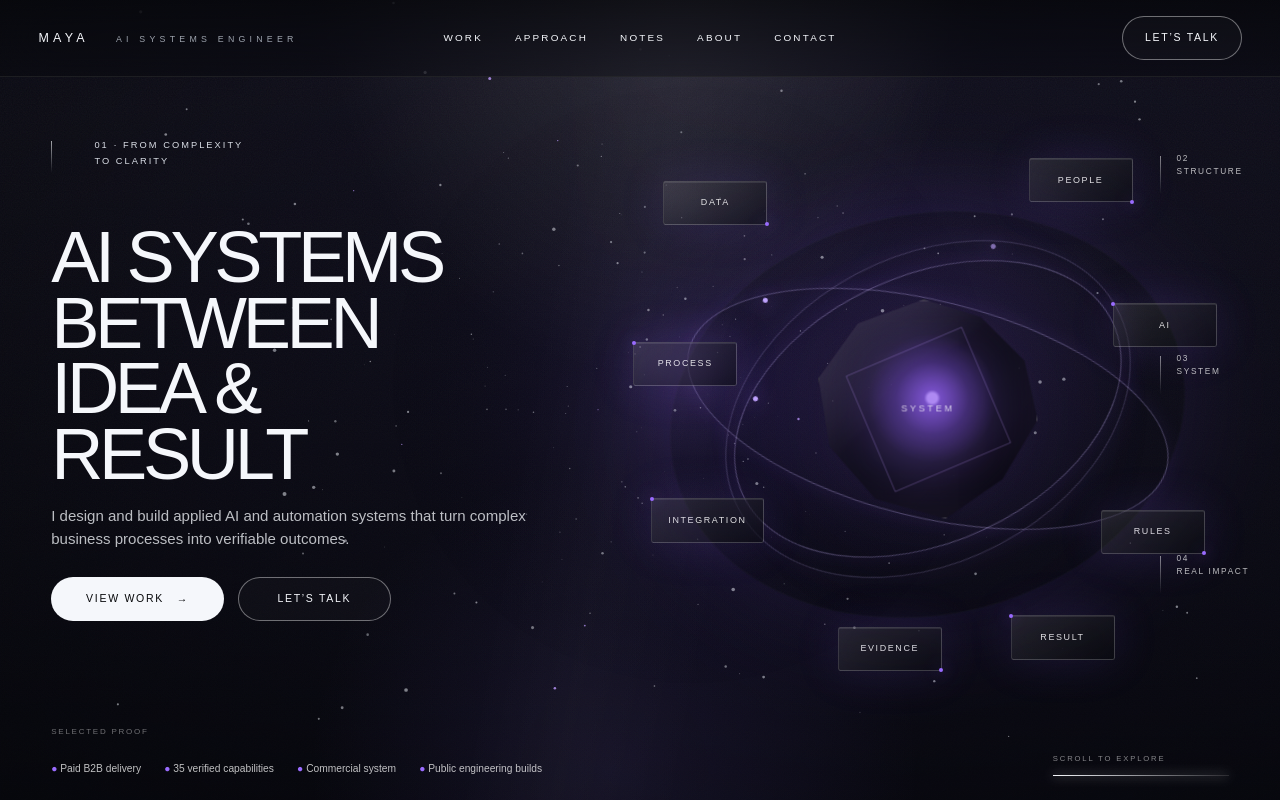
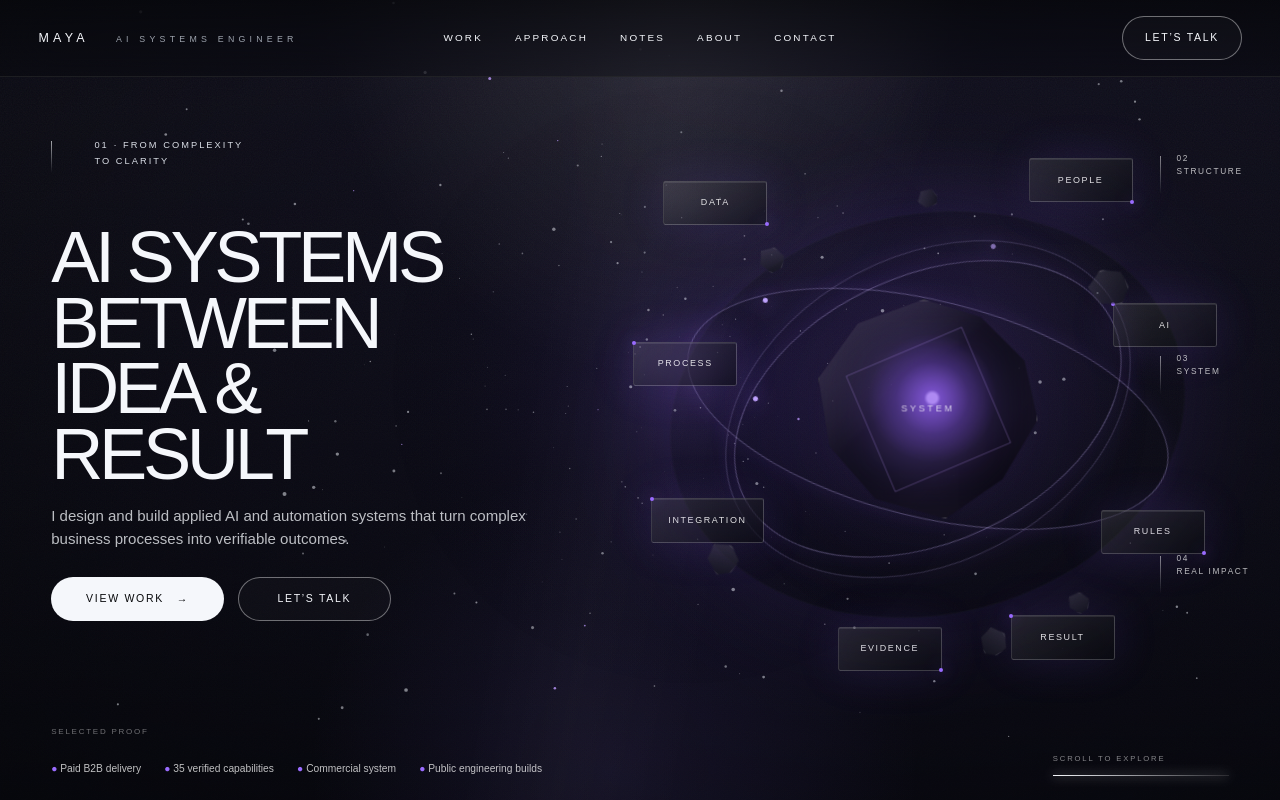
Before and after one commit to butomaya12-wq/maya-ai-systems-website-v2, a Next.js app: page / in a window 1280 px wide. Shown: the top 800 px of the page. Built offline with nearby package versions, Linux system fonts and the light colour scheme.

Commit message:
Upgrade hero centerpiece with fractured system geometry

```diff
--- a/src/components/hero/HeroSystemScene.tsx
+++ b/src/components/hero/HeroSystemScene.tsx
@@ -177,6 +177,9 @@ export function HeroSystemScene() {
         <div className="orbit orbit-a" aria-hidden="true" />
         <div className="orbit orbit-b" aria-hidden="true" />
         <div className="orbit orbit-c" aria-hidden="true" />
+        {Array.from({ length: 6 }, (_, index) => (
+          <span key={index} className={`hero-fragment hero-fragment-${index + 1}`} aria-hidden="true" />
+        ))}
         <animated.div
           className="system-core-v2"
           style={{ transform: to([mx, my], (x, y) => `translate(-50%,-50%) rotateX(${-y * 5}deg) rotateY(${x * 7}deg)`) }}
```
